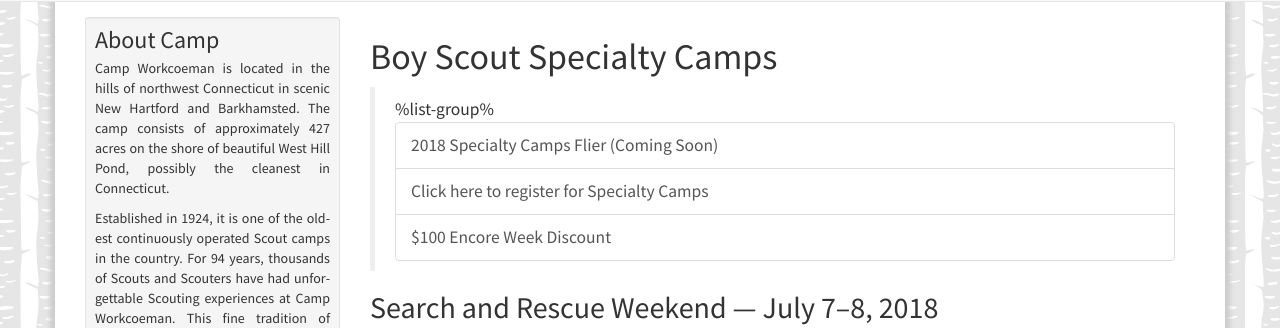
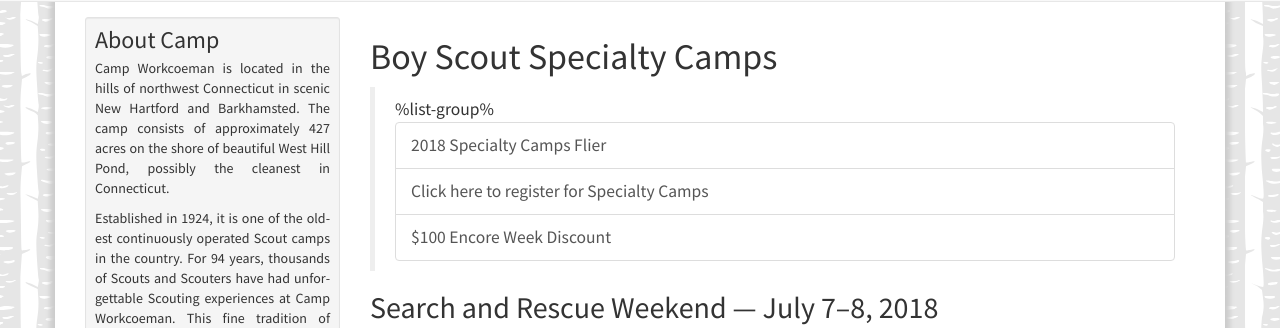
Before and after one commit to campworkcoeman/campworkcoeman.org, a Jekyll site: the page built from boy-scouts/specialty.md, in a window 1280 px wide. Shown: the part 234-562 px from the top of the page. Built offline with Jekyll 4.4.1, drawn with Linux system fonts in a browser that asks for light colours; nearby versions of some CDN libraries; Markdown is read by kramdown in place of the engine named in the settings.

Commit message:
Update specialty camps.

```diff
--- a/boy-scouts/specialty.md
+++ b/boy-scouts/specialty.md
@@ -7,7 +7,7 @@
 ---
 
 > %list-group%
-> <a href="{{ site.url }}/pdf/#" class="list-group-item">2018 Specialty Camps Flier (Coming Soon)</a>
+> <a href="{{ site.url }}/pdf/2018/2018-specialty-flier.pdf" class="list-group-item">2018 Specialty Camps Flier</a>
 > <a href="{{ site.url }}/boy-scouts/register/" class="list-group-item">Click here to register for Specialty Camps</a>
 > <a href="{{ site.url }}/pdf/2018/2018-encore-week.pdf" class="list-group-item">$100 Encore Week Discount</a>
 
```
